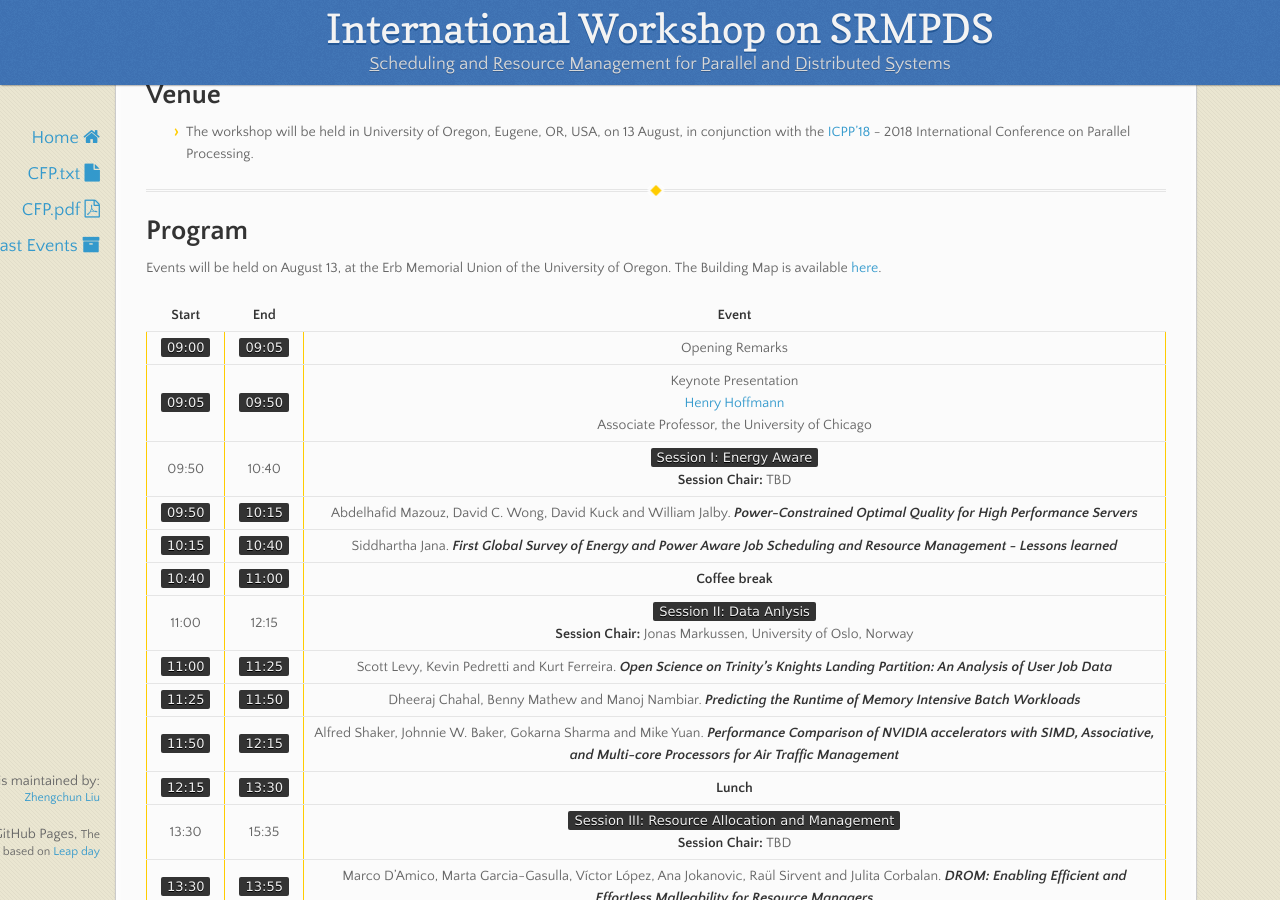
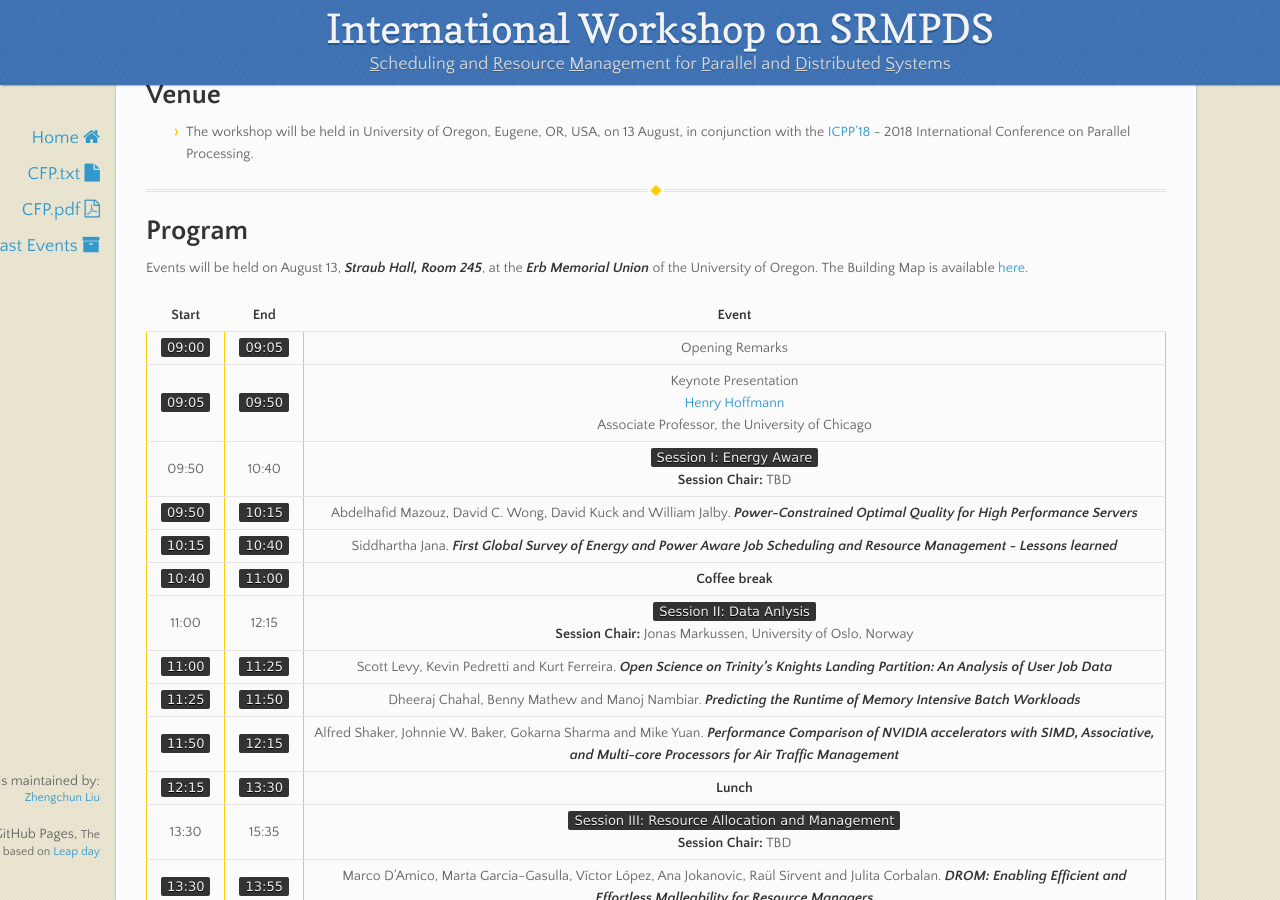
Before and after one commit to srmpds/srmpds.github.io, a Jekyll site: the page built from index.md, in a window 1280 px wide and 900 px high, scrolled down 1179 px. Built offline with Jekyll 4.4.1, drawn with Linux system fonts in a browser that asks for light colours; nearby versions of some CDN libraries.

Commit message:
add, delete, polish etc.

```diff
--- a/index.md
+++ b/index.md
@@ -47,7 +47,7 @@ Resource management and scheduling is a crucial task on large-scale computing sy
 
 ---
 # Program
-Events will be held on August 13, at the Erb Memorial Union of the University of Oregon. The Building Map is available [here](https://emu.uoregon.edu/map).
+Events will be held on August 13, ___Straub Hall, Room 245___, at the ___Erb Memorial Union___ of the University of Oregon. The Building Map is available [here](https://emu.uoregon.edu/map).
 
 | __Start__ | __End__ | __Event__ |
 | :---: | :---: | :----: |
```
